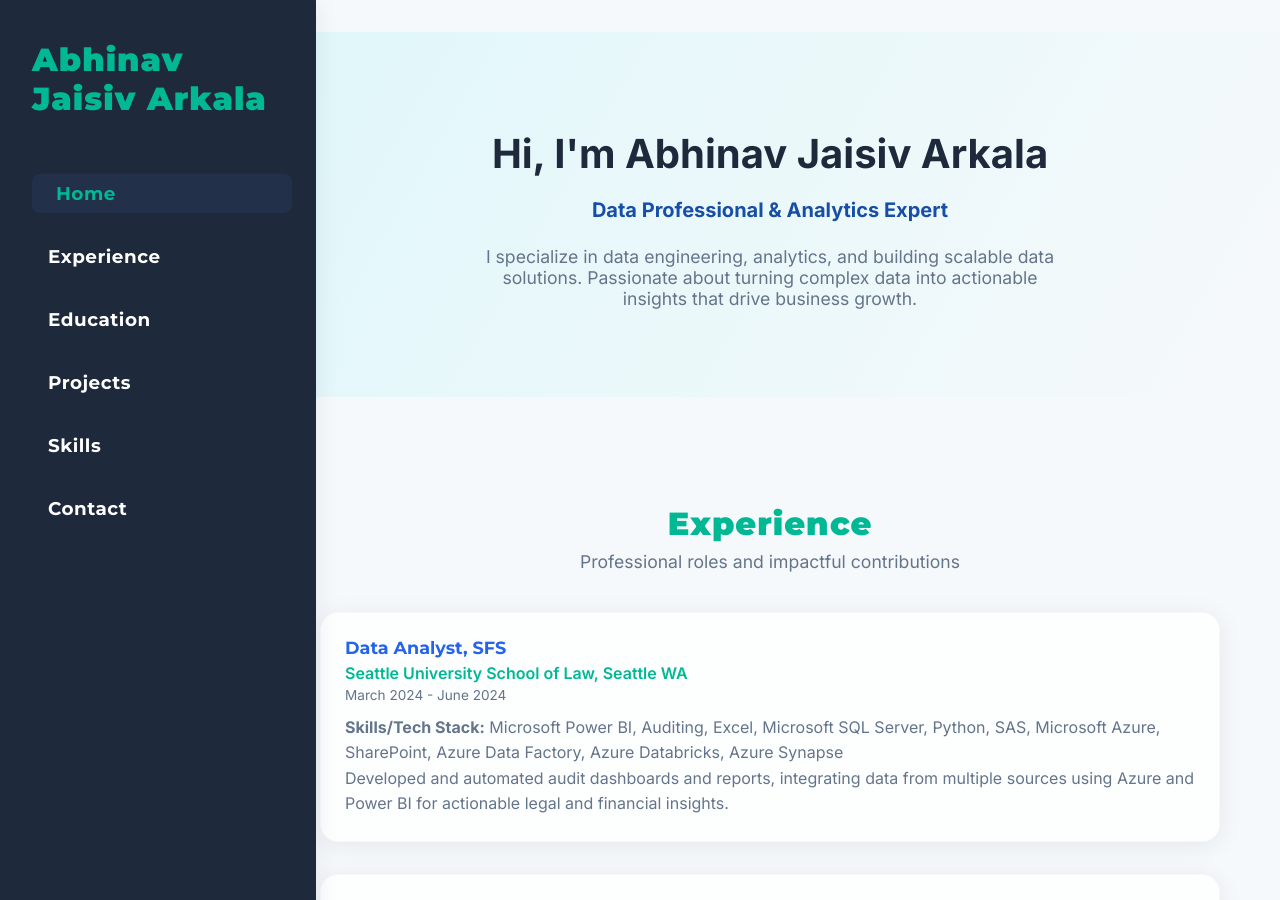
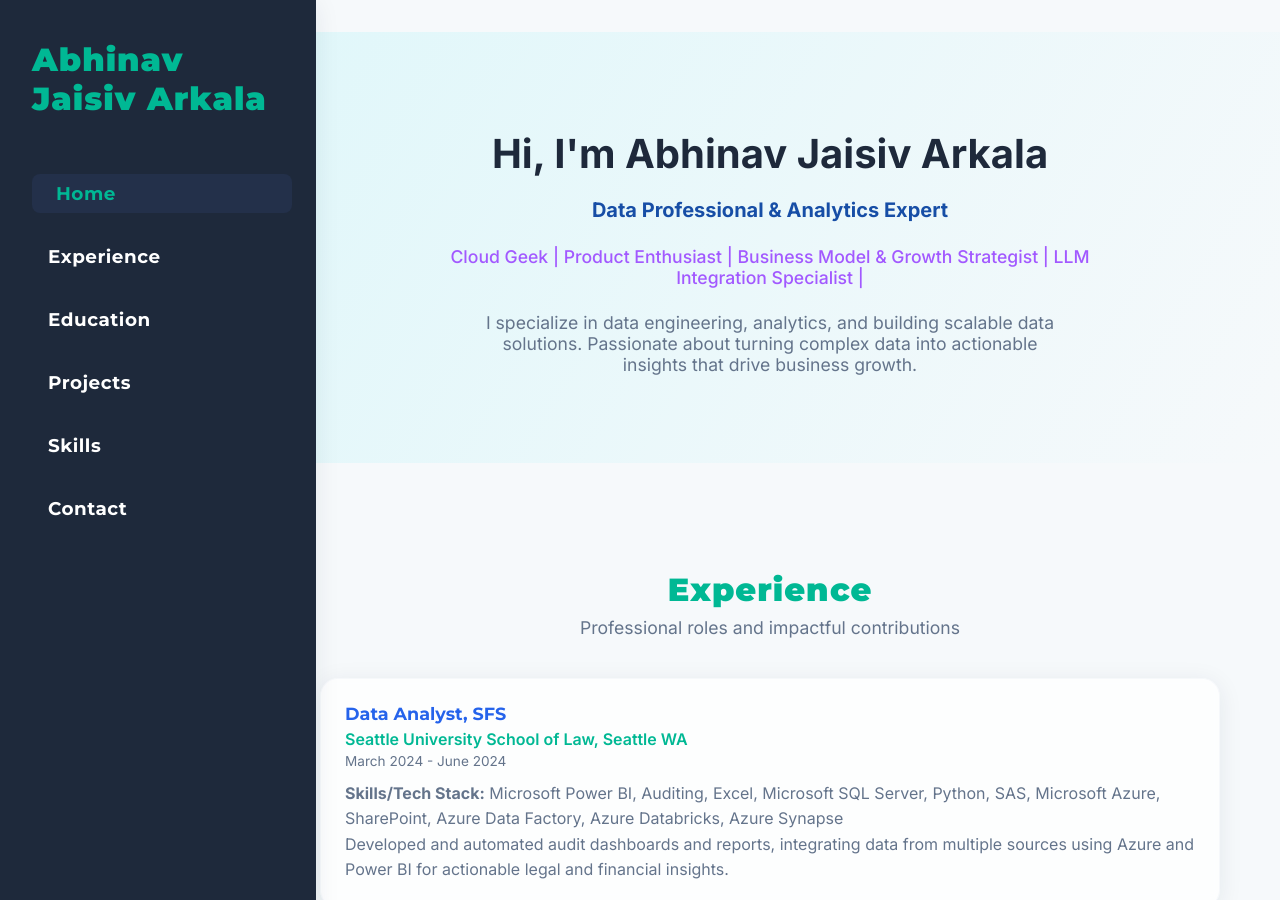
Before and after one commit to AAJaisiv/github.io, a Jekyll site: the page built from index.html, in a window 1280 px wide and 900 px high. Built offline with Jekyll 4.4.1, drawn with Linux system fonts in a browser that asks for light colours.

Commit message:
Update index.html

```diff
--- a/index.html
+++ b/index.html
@@ -81,6 +81,9 @@
             <div class="hero-container">
                 <h1>Hi, I'm Abhinav Jaisiv Arkala</h1>
                 <p class="hero-subtitle">Data Professional & Analytics Expert</p>
+                <p class="hero-tagline" style="font-size: 1.1rem; color: var(--accent-alt); font-family: 'Inter', sans-serif; font-weight: 500; margin-bottom: 1.5rem;">
+                    Cloud Geek | Product Enthusiast | Business Model & Growth Strategist | LLM Integration Specialist |
+                </p>
                 <p class="hero-description">
                     I specialize in data engineering, analytics, and building scalable data solutions.
                     Passionate about turning complex data into actionable insights that drive business growth.
```
